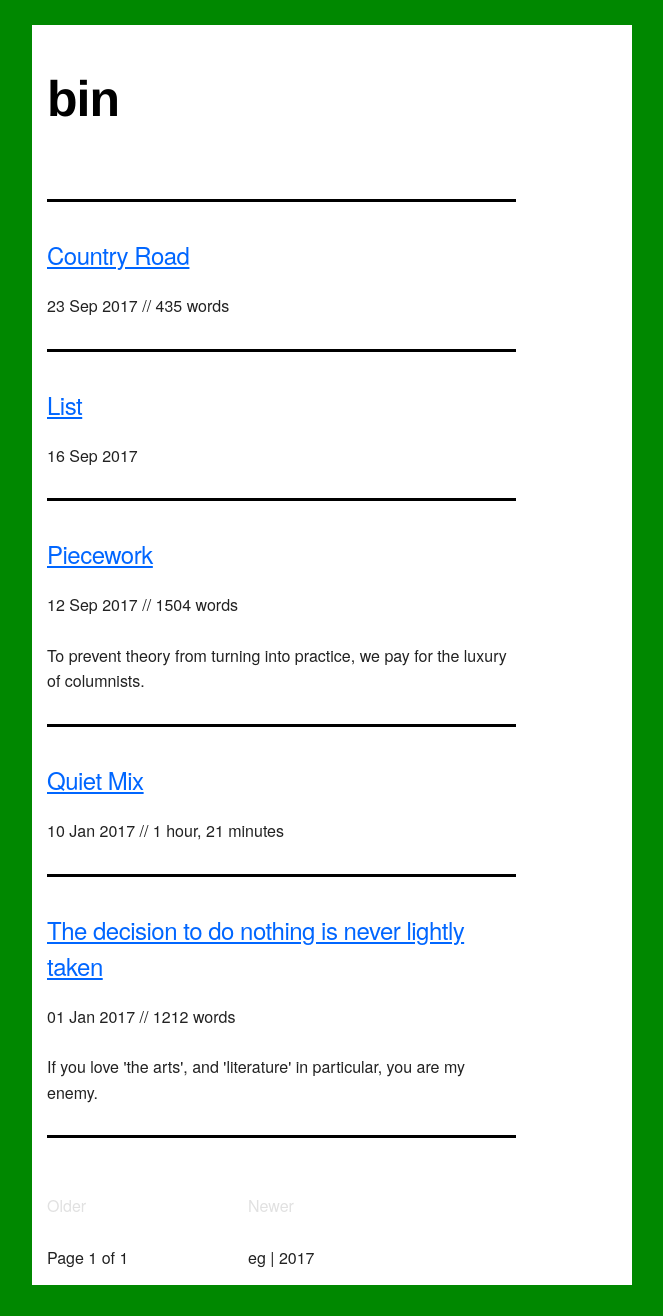
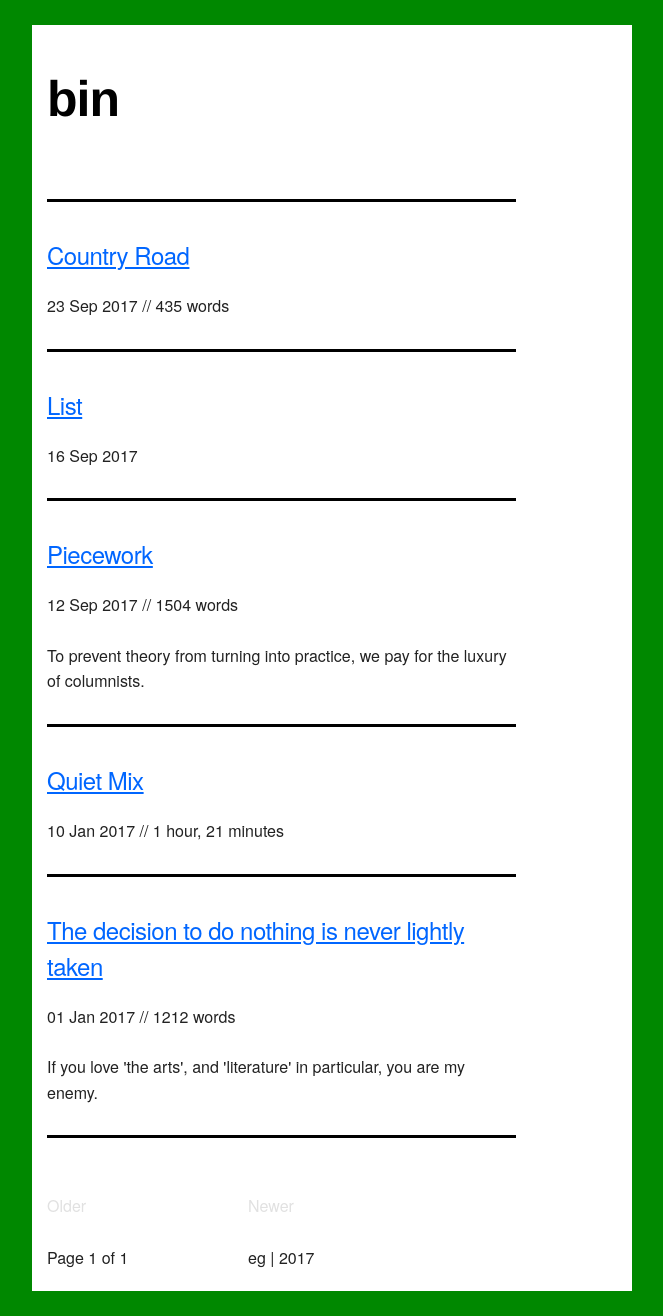
Before and after one commit to mt-trash/mt-trash.github.io, a Jekyll site: the page built from index.html, in a window 1280 px wide. Shown: the whole page, without its empty margins (308-971 px from the left). Built offline with Jekyll 4.4.1, drawn with Linux system fonts in a browser that asks for light colours; the list of posts is cut into pages by our own code.

Commit message:
fix spacing of buttons

```diff
--- a/index.html
+++ b/index.html
@@ -18,7 +18,7 @@
     <hr>
   </div>
 </div>
-<div class="row" margin-left: 20%>
+<div class="row">
   <div class="four columns" style="margin-bottom: 1%">
   {% if paginator.next_page %}
     <a href="{{ paginator.next_page_path }}">Older</a>
@@ -34,11 +34,11 @@
   {% endif %}
   </div>
 </div>
-<div class="row" margin-left: 20%>
-  <div class="four columns">
+<div class="row">
+  <div class="four columns" style="margin-bottom: 1%">
     <span>Page {{ paginator.page }} of {{ paginator.total_pages }}</span>
   </div>
-  <div class="four columns">
+  <div class="four columns" style="margin-bottom: 1%">
     <span>eg | {{ 'now' | date: "%Y" }}</span>
   </div>
 </div>
```
